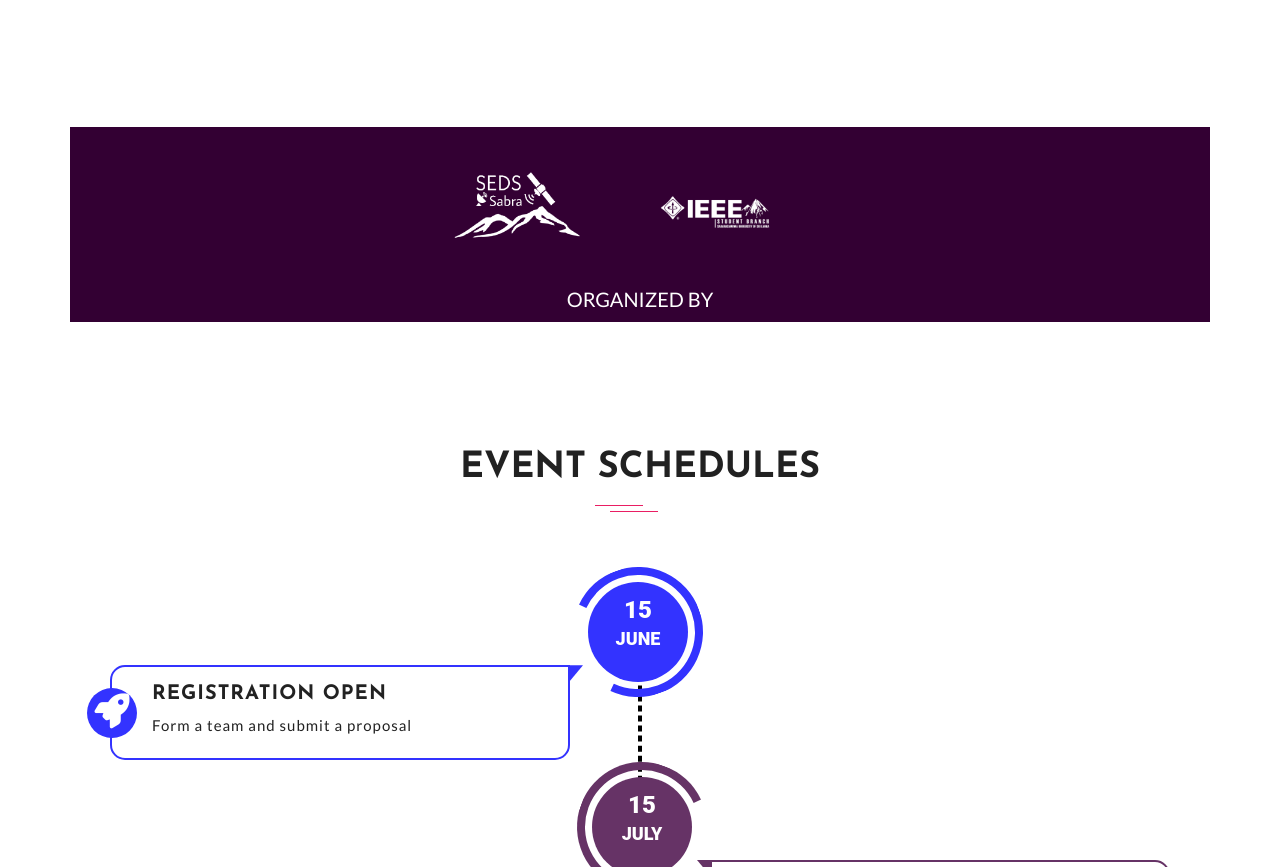
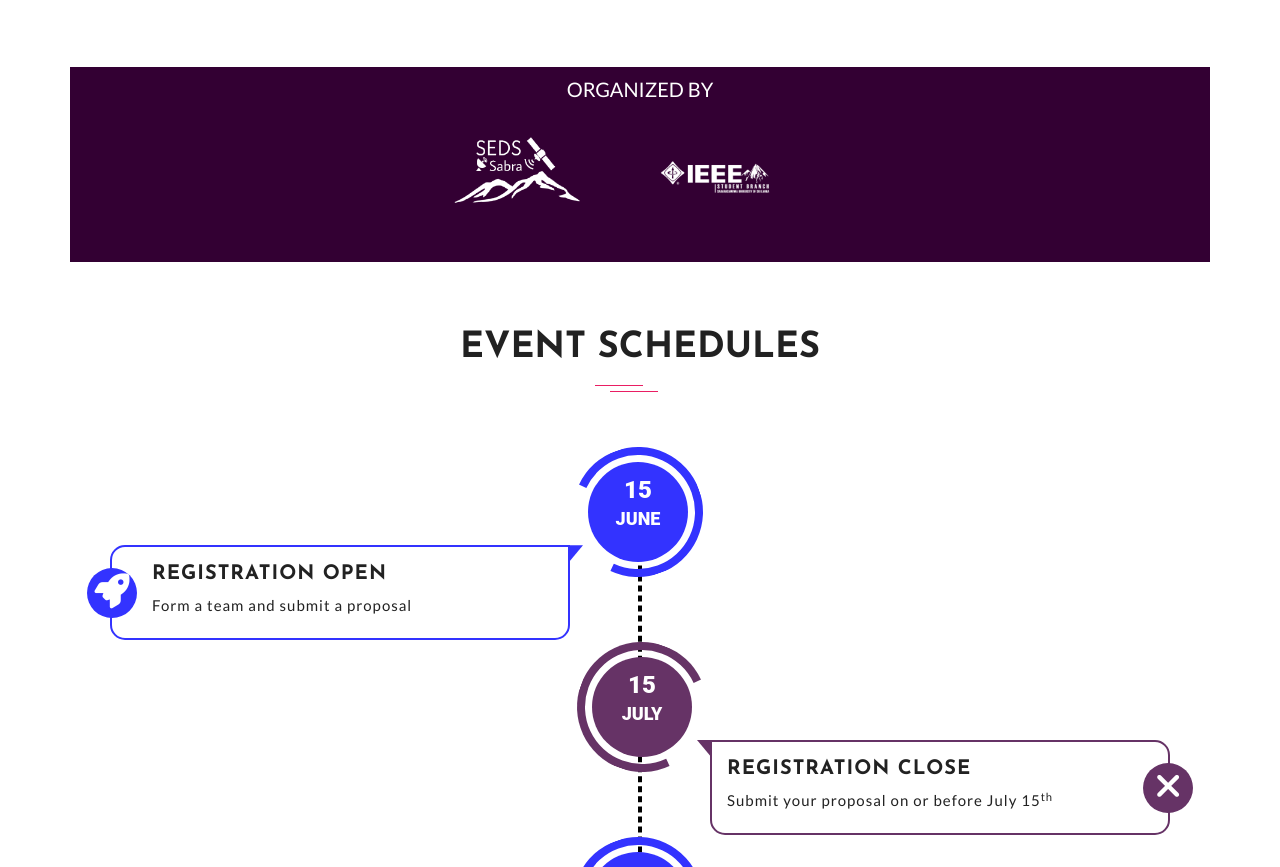
Before and after one commit to randika-chathuranga/Space-Hack-Website, a plain HTML site: page index.html in a window 1280 px wide. Shown: the part 1604-2471 px from the top of the page. Drawn offline with Linux system fonts and the light colour scheme; some packages are replaced by stand-ins of ours; files whose address does not match are found by name.

Commit message:
Update Organized by part

```diff
--- a/index.html
+++ b/index.html
@@ -211,14 +211,14 @@
   <!-- About Section End -->
 
   <!-- Organized by Section Start-->
-  <section id="organize" class="section-padding">
-    <div class="container">
+  <section id="organize"  >
+    <div class="container" >
+      <div class="row center">
+        <span class="wow fadeInUp" data-wow-delay="0.2s" >ORGANIZED BY</span>
+      </div>
       <div class="row center ">
         <img class="mr-5" src="assets/img/logo/seds-sabra.png" alt="SEDS Sabra logo" style="max-width:150px;height:auto; ">
         <img class="mr-5" src="assets/img/logo/IEEE Sabra.png" alt="IEEE Sabra logo" style="max-width:150px;height:auto; ">
-      </div>
-      <div class="row center">
-        <span class="" >ORGANIZED BY</span>
       </div>
     </div>
   </section>
```
